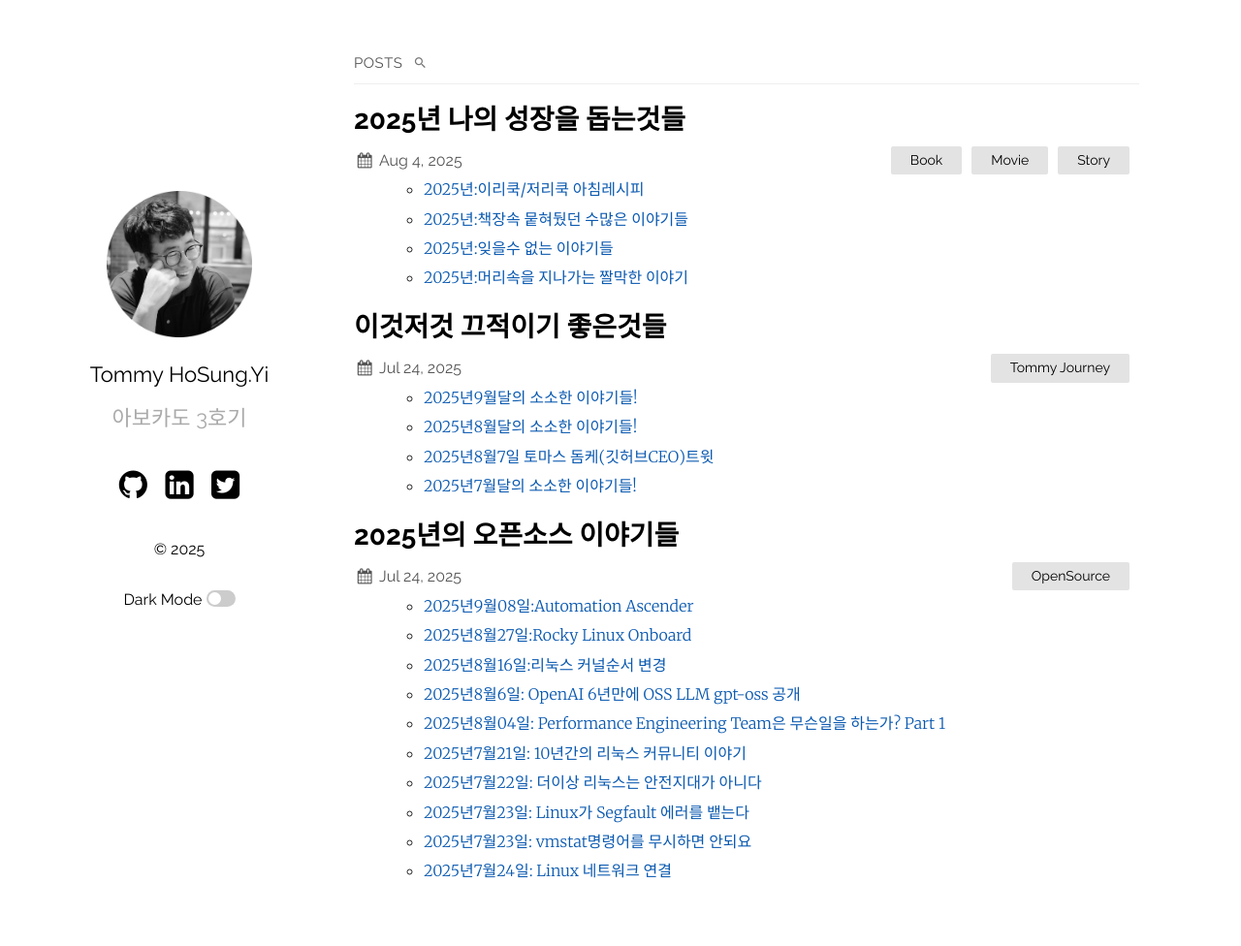
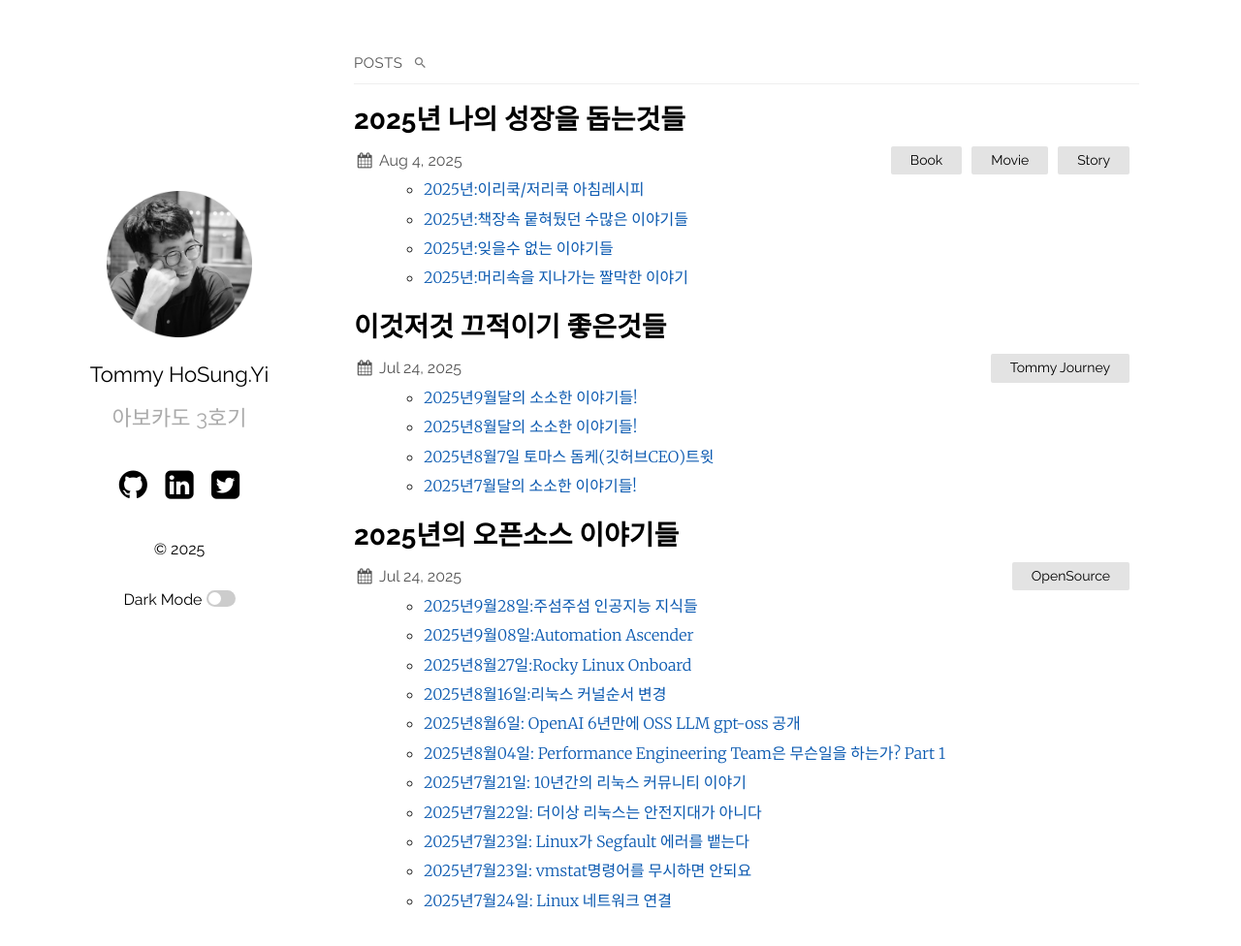
Before and after one commit to hslee77/hslee77.github.io, a Jekyll site: the page built from index.md, in a window 1280 px wide and 989 px high. Shown: the top 976 px of the window at 97% size. Built offline with Jekyll 4.4.1, drawn with Linux system fonts in a browser that asks for light colours; part of the change alters nothing that is shown.

Commit message:
20290928 update v2.0

```diff
--- a/_posts/2025-07-24-CIQ.md
+++ b/_posts/2025-07-24-CIQ.md
@@ -5,6 +5,7 @@ date:   2025-07-24 13:10:36 +0900
 categories: [OpenSource]
 ---
 
+- [2025년9월28일:주섬주섬 인공지능 지식들](https://hslee77.github.io/wiki/linux/2025-09-28-ai.html)
 - [2025년9월08일:Automation Ascender](https://hslee77.github.io/wiki/linux/2025-09-08-ascender.html)
 - [2025년8월27일:Rocky Linux Onboard](https://hslee77.github.io/wiki/linux/2025-08-27-rockylinux.html)
 - [2025년8월16일:리눅스 커널순서 변경](https://hslee77.github.io/wiki/linux/2025-08-16-kernel.html)
--- /dev/null
+++ b/wiki/linux/2025-09-28-ai.md
@@ -0,0 +1,93 @@
+---
+layout: post
+title:  "주섬주섬 인공지능 지식 모으기"
+date:   2025-09-28 10:48:36 +0900
+categories: [AI, Moral, Ethic, Tech]
+---
+1. [OpenAI는 어떻게 설립된 회사인가?](#1-openai는-어떻게-설립된-회사인가)
+2. [생성형 AI는 어떤 아이에요?](#2-생성형-ai-generative-ai란-무엇인가)
+3. [AGI(Artificial General Intelligence)란 무엇인가](#3-agiartificial-general-intelligence란-무엇인가)
+4. [Sovereign AI가 왜 나왔나?](#4-소버린-ai-sovereign-ai)
+5. [딥시크가 무슨일을 했길래?](#5-deepseek의-충격-sovereign-ai)
+
+### 1. OpenAI는 어떻게 설립된 회사인가?
+
+- **설립 시기:** 2015년 12월
+- **설립자:** **일론 머스크(Elon Musk)**, **샘 올트먼(Sam Altman)**, 그렉 브록만(Greg Brockman), 일리아 수츠케버(Ilya Sutskever), 존 슐만(John Schulman), 워지에흐 자렘바(Wojciech Zaremba) 등
+- **형태:** 처음에는 비영리 연구소로 출발
+
+**설립 취지와 목표**
+* 인공지능의 안전한 발전
+* 인공지능(AI)이 **인류 전체에 이익**이 되는 방향으로 발전해야 한다는 **문제의식**에서 시작.
+* 특정 기업이나 정부가 독점적으로 AI를 소유하면, **사회적 위험**이 크다고 봤습니다.
+* AGI(Artificial General Intelligence) 지향
+* 단순한 좁은 AI(Narrow AI)가 아니라, **인간 수준의 지능을 가진 범용 인공지능(AGI)** 개발을 목표.
+* AGI가 등장했을 때 이를 모든 인류에게 공평하게 혜택이 돌아가도록 만드는 것이 핵심 철학.
+* 열린 연구(Open Research)
+* 이름(OpenAI)에서도 알 수 있듯이, 연구 성과와 코드 등을 공개해 **투명한 생태계**를 만들겠다는 의도.
+* 실제로 초기에 강화학습, 로보틱스, GPT 모델의 일부 버전 등을 오픈소스로 공개했습니다
+
+**기업의 변화**
+* 2019년: OpenAI LP라는 “영리 목적을 가진 제한적 파트너십” 모델 도입
+* 이유: AGI 연구에는 막대한 자금이 필요했기 때문. (마이크로소프트로부터 대규모 투자 유치)
+* 현재는 비전은 유지하면서도, 현실적으로는 **상업적 제품(ChatGPT, API, Codex 등)**도 함께 운영중
+
+----------
+### 2. 생성형 AI (Generative AI)란 무엇인가?
+* 생성형 AI = 학습한 데이터를 바탕으로 새로운 것을 스스로 만들어내는 인공지능
+* 전통적인 AI: “시험 문제 답 맞히는 학생” (정답만 찾아냄)
+* 생성형 AI: “작문하는 학생” (새로운 글이나 그림을 창작함)
+* 많은 데이터를 학습해서 패턴과 문맥을 이해한 뒤,“새로운 결과물”을 만들어냄
+> * **ChatGPT → 질문에 맞는 글 생성**
+> * **DALL·E → 원하는 그림/이미지 생성**
+> * **MusicLM → 음악 생성**
+* 기존의 AI는 보통 분류하거나 예측하는 역할
+* 생성형 AI는 분석된 패턴을 가지고 새로운 컨텐츠를 만들어냄
+
+----------
+### 3. AGI(Artificial General Intelligence)란 무엇인가?
+
+* 사람처럼 다양한 문제를 스스로 학습하고 해결할 수 있는 범용 인공지능
+* **사람처럼 여러 가지 일을 이해하고 배우고 적용할 수 있는 지능을 가진 인공지능**
+* 지금의 인공지능(AI)은 대부분 특정한 일만 잘하는 똑똑한 도구.
+* 지금의 AI: “전문가 로봇” (요리만 잘하거나, 게임만 잘하는 로봇)
+* AGI: **사람 같은 로봇** (새로운 요리를 배우고, 게임도 하고, 글도 쓰고, 스스로 문제 해결하는 로봇)
+* 새로운 과학 연구, 의학 혁신, 복잡한 사회 문제 해결 등 지금은 어려운 일들을 도와줄 수 있음
+* 하지만 동시에 통제, 윤리, 안전 문제가 생길 수 있기 때문에 많은 논의가 필요한 개념
+
+----------
+
+### 4. 소버린 AI (Sovereign AI)
+
+* 소버린 AI = 국가가 스스로 통제하고 운영하는, 자국 맞춤형 AI
+* Sovereign = **“주권이 있는, 독립적인”** 이라는 뜻.
+* **내집 아닌 남의 집에서 전세/월세** 살이하는 것과 같은 개념
+* 소버린 AI는 한 나라나 지역이 자신만의 AI 기술과 데이터를 직접 관리하고 통제하는 인공지능
+* 국가의 중요한 데이터(국민 정보, 산업 데이터 등)를 외국 기업에 의존하지 않고 자국 내에서 안전하게 관리하려는 목적.
+* 각 나라의 법, 문화, 언어, 규칙에 맞는 AI가 필요합니다. (예: 유럽은 GDPR 같은 개인정보 보호법 준수)
+* AI 기술을 외국 빅테크 기업(예: 미국 회사)에만 의존하면 위험할 수 있음.
+* 자국 스스로 AI를 개발·운영해서 경쟁력을 가지려는 전략.
+
+----------
+
+### 5. DeepSeek의 충격 (Sovereign AI)
+
+* DeepSeek는 중국 항저우(Hangzhou)에 본사를 둔 인공지능 스타트업으로, 대규모 언어 모델(LLM, Large Language Model)을 개발
+* 2025년 1월, **DeepSeek은 R1** 모델을 기반으로 한 챗봇 앱을 출시.
+* 이 모델은 OpenAI나 구글 등의 경쟁 모델과 성능 측면에서 견줄 만하다는 평가를 받음
+* **낮은 비용**으로 강력한 AI 모델을 내놓았다는 점에서 시장의 충격.
+* 전통적 AI 선두주자들에게 도전이 될 수 있는 가능성 보여줌.
+* 동시에 **안보, 검열, 데이터 보호** 등 리스크도 같이 드러나면서, 단순 기술 경쟁을 넘는 논쟁을 불러일으킴
+
+| 요인                      | 설명                                                                                                                                                        | 의미 / 파장                                                                                          |
+| ------------------------- | --------------------------------------------------------------------------------------------------------------------------------------------------------- | ------------------------------------------------------------------------------------------------ |
+| **저비용, 고성능 모델 개발**      | DeepSeek은 거대한 자본과 수백만 달러씩 드는 컴퓨팅 인프라 없이도, 비교적 적은 비용으로 효율적인 모델을 만들었다는 주장. ([Al Jazeera][1])                                                         | AI 개발의 진입장벽이 낮아질 수 있다는 가능성을 보여주어, 기존의 대형 AI 투자/비용 구조에 대한 재고를 불러일으킴.                             |
+| **공격적인 오픈 전략 및 가격 경쟁력** | DeepSeek는 모델을 오픈소스로 공개하거나, API 가격을 매우 낮게 책정하는 전략을 구사했다는 보도들이 있음. ([Cyber Policy Center][2])                                                             | 기존 기업들이 유지해 온 기술 독점 전략이 흔들릴 수 있다는 우려가 발생.                                                      |
+| **금융ㆍ증시 충격**            | DeepSeek의 발표 이후, 미국 반도체 및 AI 관련 기업들의 주가가 급락하는 현상이 발생. 특히 엔비디아(Nvidia)는 하루 만에 시가총액 수백십억 달러가 사라지는 수준의 하락을 겪음. ([Intuition][3])                       | 투자자들이 AI 경쟁 지형 변화에 민감하게 반응했고, AI 기술 기업들의 밸류에이션과 리스크 평가 기준이 새로워질 수밖에 없게 되었음.                      |
+| **정책·안보·데이터 리스크 부각**    | 중국 기업이 데이터와 AI 기술을 다룸에 있어서 **국가 통제**, **검열**, **정보 유출** 등의 우려가 동시에 제기. ([Wikipedia][4])                                                               | 일부 국가에서는 DeepSeek 사용을 정부 기관에서 금지하거나 규제를 검토하는 움직임.                                          |
+| **모델 안전성과 투명성 의문 제기**   | DeepSeek 모델이 어떤 데이터를 사용했는지, 내부 구현 방식은 어떻게 되는지 등에 대해 “distillation(지식 증류)”을 썼다는 의혹이 제기됐고, AI 전문가들 사이에서 안전성 또는 윤리 측면의 우려가 커졌음. ([Cyber Policy Center][2]) | 기술적으로 뛰어나다는 주장만으로는 충분치 않다는 인식이 강해졌고, 앞으로 AI 평가에는 성능뿐 아니라 **안전성, 투명성, 책임성**이 더 중요해질 것이라는 경고. |
+
+[1]: https://www.aljazeera.com/economy/2025/1/28/why-chinas-ai-startup-deepseek-is-sending-shockwaves-through-global-tech?utm_source=chatgpt.com "What's DeepSeek, China's AI startup sending shockwaves ..."
+[2]: https://cyber.fsi.stanford.edu/publication/taking-stock-deepseek-shock?utm_source=chatgpt.com "Taking Stock of the DeepSeek Shock | FSI"
+[3]: https://www.intuition.com/deepseeks-market-shock-what-you-need-to-know/?utm_source=chatgpt.com "DeepSeek's market shock: What you need to know - Intuition"
+[4]: https://en.wikipedia.org/wiki/DeepSeek_%28chatbot%29?utm_source=chatgpt.com "DeepSeek (chatbot)"
```
Also changed, not shown: wiki/memo/2025-09-06-diary.md (+1 -0 lines).
